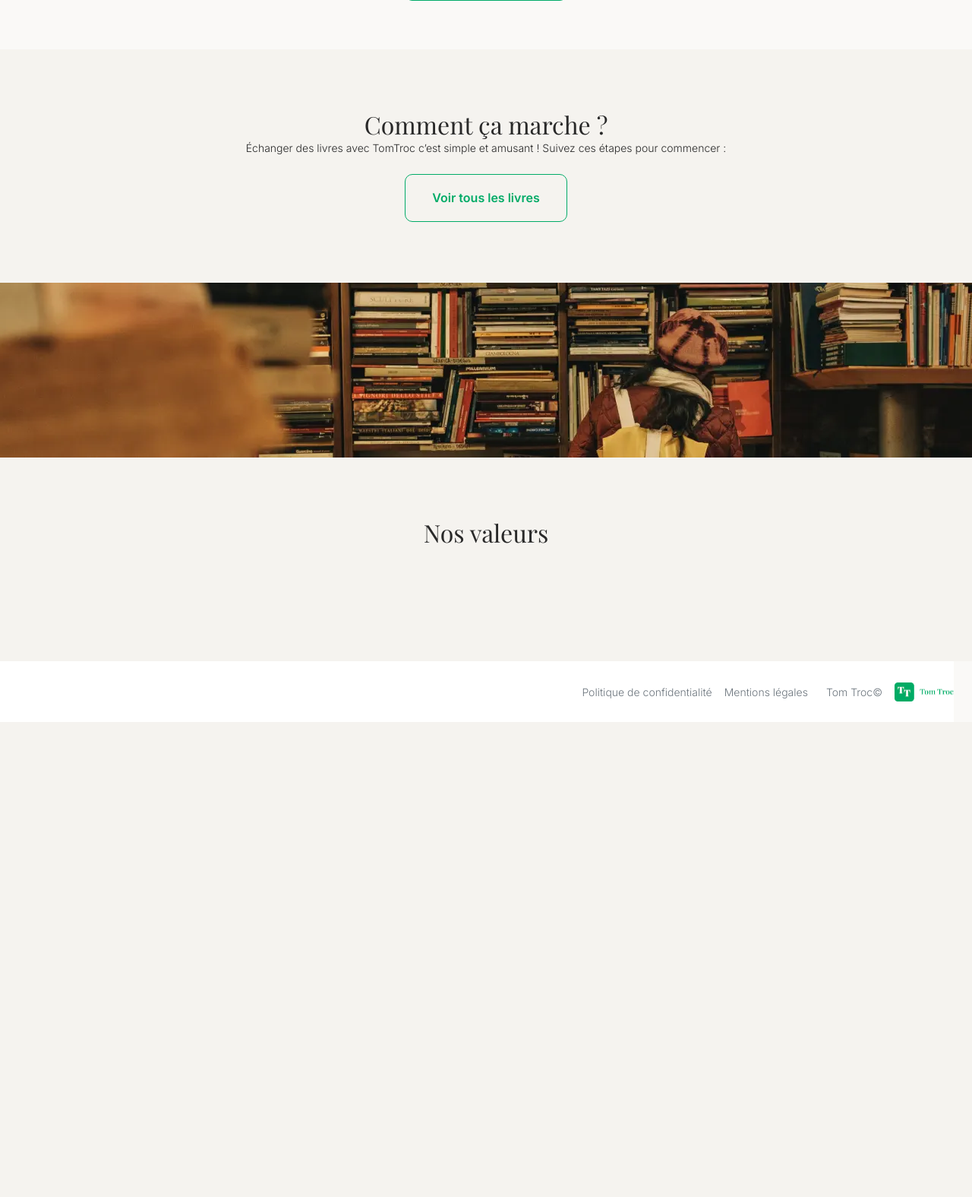
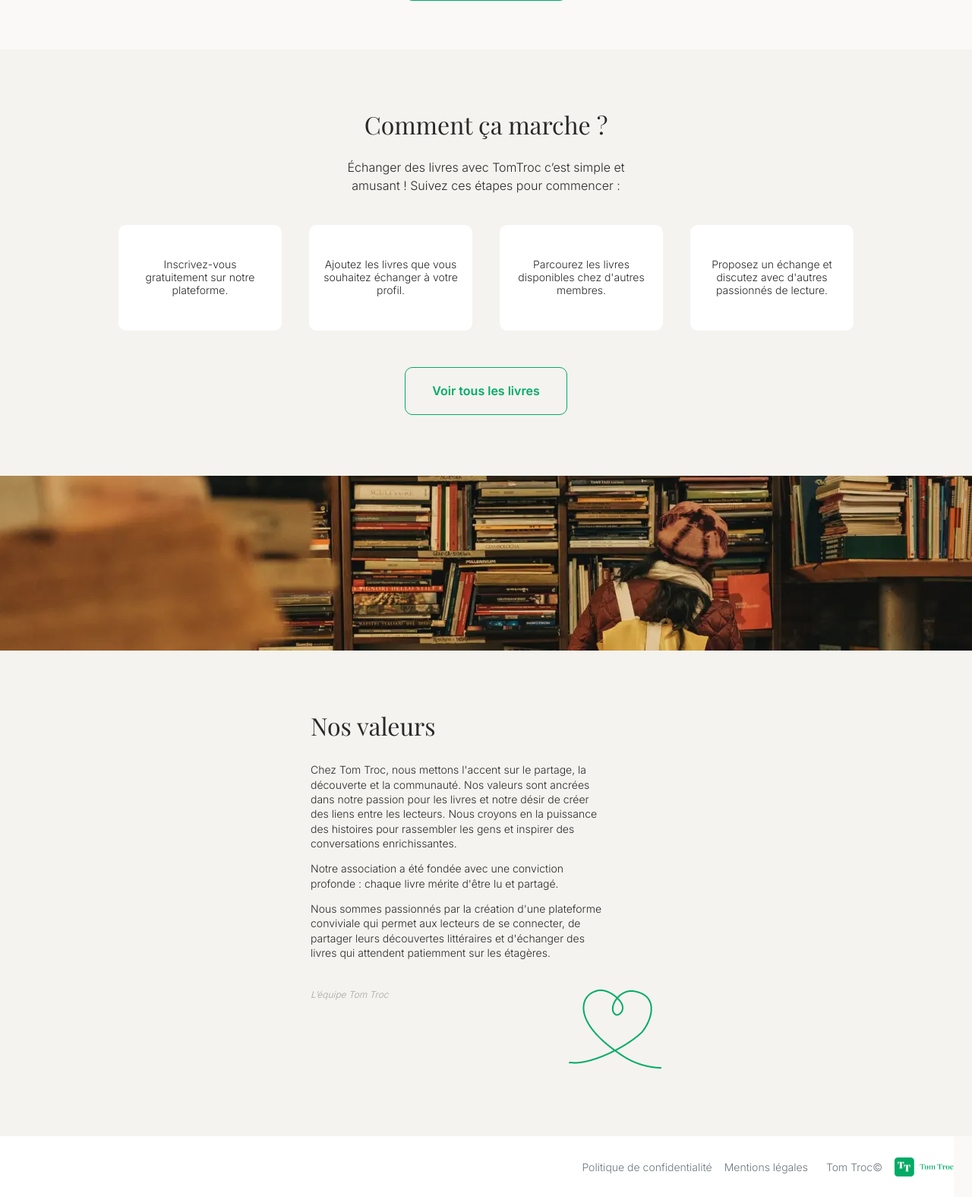
Before and after one commit to LB-Squishy/P6-Tom-Troc, a PHP site: page /accueil in a window 1280 px wide. Shown: the part 1141-2716 px from the top of the page at 76% size. Before the commit the page ends 2091 px from the top, so only its background shows below. Run offline with PHP 8.4, Linux system fonts and the light colour scheme; data comes from the database, SQL or seed files in the repository; data that the repository does not hold is empty; some libraries are stand-ins or nearby versions.

Commit message:
feat: :art: section accueil

```diff
--- a/app/Views/templates/accueil.php
+++ b/app/Views/templates/accueil.php
@@ -1,7 +1,7 @@
 <?php
 
 /**
- * Template pour afficher la page d'accueil'.
+ * Template pour afficher la page d'accueil.
  */
 ?>
 
@@ -25,14 +25,40 @@
             <?php endforeach ?>
         <?php endif; ?>
     </div>
-    <a href="/nos-livres ?>" class="btn btn-primary accueil-btn">Voir tous les livres</a>
+    <a href="/nos-livres" class="btn btn-primary accueil-btn">Voir tous les livres</a>
 </section>
 <section class="accueil-section accueil-section__fonctionnement">
     <h2>Comment ça marche ?</h2>
-    <p>Échanger des livres avec TomTroc c’est simple et amusant ! Suivez ces étapes pour commencer :</p>
-    <a href="/nos-livres ?>" class="btn btn-secondary accueil-btn">Voir tous les livres</a>
+    <p class="accueil-section__fonctionnement--texte">Échanger des livres avec TomTroc c’est simple et amusant ! Suivez ces étapes pour commencer :</p>
+    <div class="accueil-section__fonctionnement--container">
+        <div class="accueil-section__fonctionnement--card">
+            <p>Inscrivez-vous gratuitement sur
+                notre plateforme.</p>
+        </div>
+        <div class="accueil-section__fonctionnement--card">
+            <p>Ajoutez les livres que vous souhaitez échanger à votre profil.</p>
+        </div>
+        <div class="accueil-section__fonctionnement--card">
+            <p>Parcourez les livres disponibles chez d'autres membres.</p>
+        </div>
+        <div class="accueil-section__fonctionnement--card">
+            <p>Proposez un échange et discutez avec d'autres passionnés de lecture.</p>
+        </div>
+    </div>
+    <a href="/nos-livres" class="btn btn-secondary accueil-btn">Voir tous les livres</a>
     <img src="/src/images/accueil-bottom-desktop.webp" alt="femme dans une bibliothèque" class="accueil-section__fonctionnement--image">
 </section>
 <section class="accueil-section accueil-section__valeurs">
-    <h2>Nos valeurs</h2>
+    <div class="section-valeur-container">
+        <h2>Nos valeurs</h2>
+        <div class="section-valeur-container__texte">
+            <p>Chez Tom Troc, nous mettons l'accent sur le partage, la découverte et la communauté. Nos valeurs sont ancrées dans notre passion pour les livres et notre désir de créer des liens entre les lecteurs. Nous croyons en la puissance des histoires pour rassembler les gens et inspirer des conversations enrichissantes.</p>
+            <p>Notre association a été fondée avec une conviction profonde : chaque livre mérite d'être lu et partagé.</p>
+            <p>Nous sommes passionnés par la création d'une plateforme conviviale qui permet aux lecteurs de se connecter, de partager leurs découvertes littéraires et d'échanger des livres qui attendent patiemment sur les étagères.</p>
+        </div>
+        <div class="section-valeur-container__signature">
+            <p>L’équipe Tom Troc</p>
+            <img src="/src/images/signature-coeur.png" alt="signature coeur" class="">
+        </div>
+    </div>
 </section>
--- a/src/css/style.css
+++ b/src/css/style.css
@@ -183,6 +183,27 @@ footer {
   padding: 80px 0 0 0 !important;
   background-color: #f5f3ef !important;
 }
+.accueil-section__fonctionnement--texte {
+  text-align: center;
+  margin-top: 24px !important;
+  width: 397px;
+  font-size: 16px;
+}
+.accueil-section__fonctionnement--container {
+  display: flex;
+  gap: 36px;
+}
+.accueil-section__fonctionnement--card {
+  background-color: #ffffff !important;
+  width: 215px;
+  height: 139px;
+  margin-top: 40px;
+  margin-bottom: 24px;
+  padding: 44px 17px;
+  text-align: center;
+  line-height: 16.94px;
+  border-radius: 10px;
+}
 .accueil-section__fonctionnement--image {
   width: 100%;
   height: 230px;
@@ -191,8 +212,29 @@ footer {
   margin-top: 80px;
 }
 .accueil-section__valeurs {
-  padding: 80px 0 150px 0 !important;
+  padding: 80px 0 89px 0 !important;
   background-color: #f5f3ef !important;
+}
+
+.section-valeur-container {
+  width: 462px;
+}
+.section-valeur-container__texte {
+  display: flex;
+  flex-direction: column;
+  gap: 14px;
+  font-size: 14px;
+  line-height: 19.36px;
+  padding-right: 70px;
+  margin: 29px 0 39px 0;
+}
+.section-valeur-container__signature {
+  display: flex;
+  justify-content: space-between;
+  font-size: 12px;
+  line-height: 14.52px;
+  font-style: italic;
+  color: #a6a6a6 !important;
 }
 
 .moncompte-container {
```
Also changed, not shown: src/scss/pages/accueil.scss (+43 -1 lines), src/images/signature-coeur.png (added), src/images/uploads/profile/Gally'ko Tattoo Logo.jpg (deleted), 1 other file.
